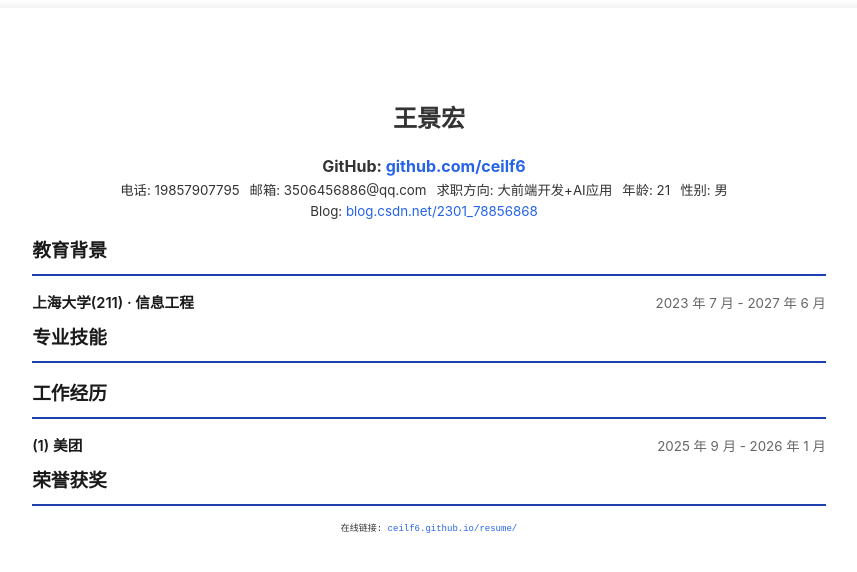
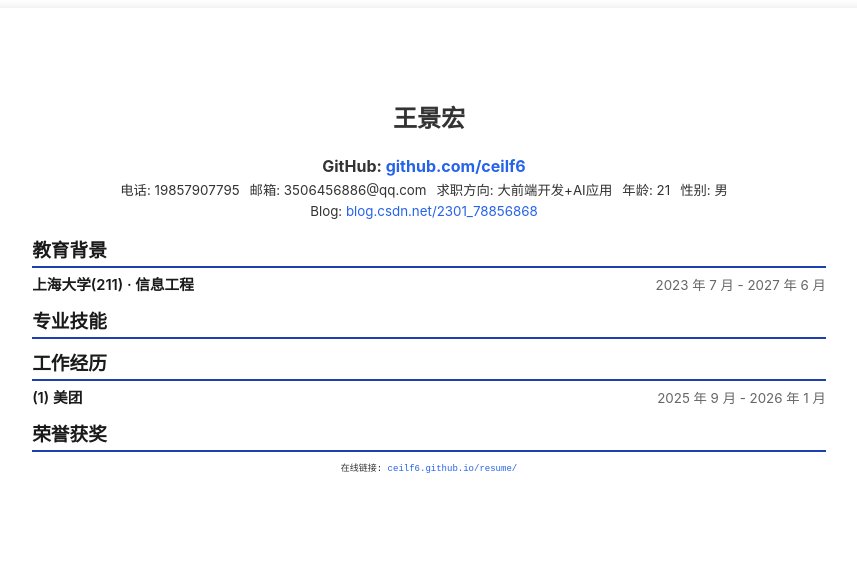
Before and after one commit to ceilf6/resume, a React (Vite) app: page / in a window 1280 px wide. Shown: the top 572 px of the page, without its empty margins (211-1068 px from the left). Built offline with nearby package versions, Linux system fonts and the light colour scheme.

Commit message:
feat: 不同区域块之间的间隔 reset section

```diff
--- a/component/SectionHeader/SectionHeader.css
+++ b/component/SectionHeader/SectionHeader.css
@@ -4,14 +4,14 @@
  */
 
 .SectionHeader {
-  margin-bottom: 16px;
+  margin-bottom: 6px;
 }
 
 .SectionHeader__title {
   font-size: 14pt;
   font-weight: 600;
   color: #1a1a1a;
-  margin: 0 0 8px 0;
+  margin: 0 0;
   padding: 0;
 }
 
--- a/css/reset.css
+++ b/css/reset.css
@@ -44,3 +44,7 @@ a {
     /* 这种链接蓝色更不影响观感 */
     text-decoration: none;
 }
+
+section {
+    margin-bottom: 10px;
+}
```
